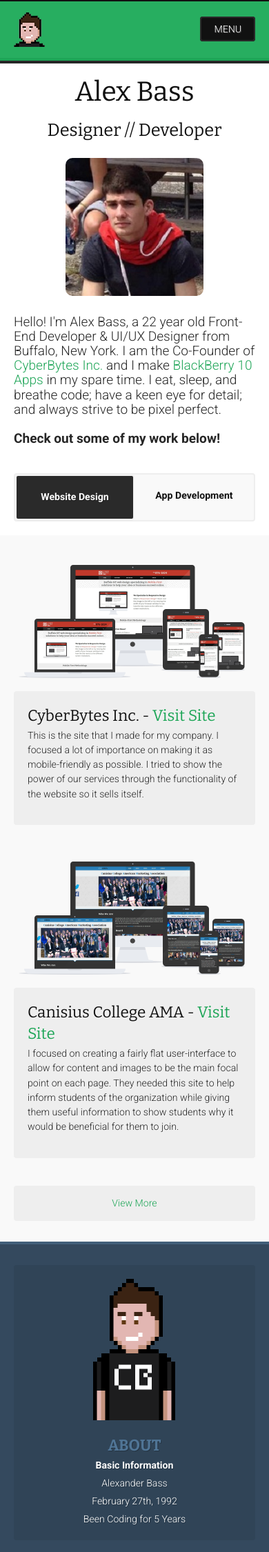
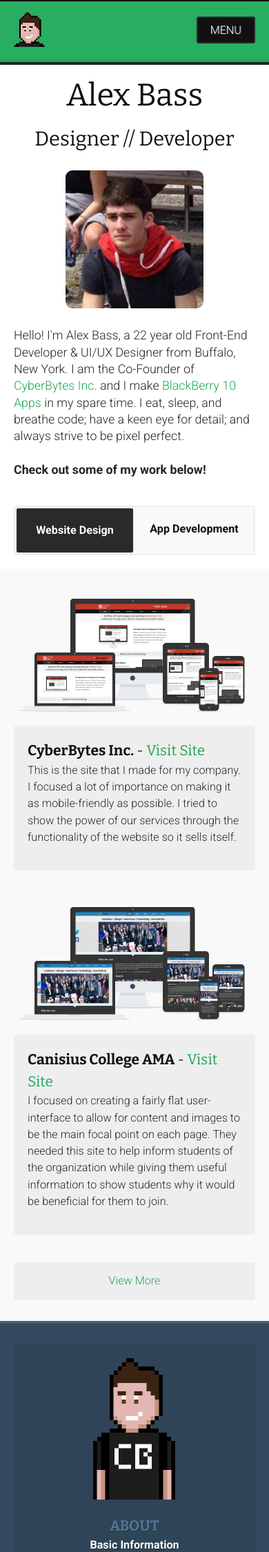
Before and after one commit to abass/abass-old, a PHP site: page / in a window 390 px wide. Shown: the top 2250 px of the page at 69% size. Run offline with PHP 8.4, Linux system fonts and the light colour scheme; style sheets or scripts are compiled from the project's sources.

Commit message:
Mobile typography golden ratio

```diff
--- a/index.html
+++ b/index.html
@@ -70,21 +70,21 @@
       <div class="contained">
         <aside><img src="img/portfolio/cb.png" alt="CyberBytes Inc."></aside>
         <article>
-          <h5>CyberBytes Inc. - <a href="http://www.cyberbytesinc.com">Visit Site</a></h5>
+          <h6><strong>CyberBytes Inc.</strong> - <a href="http://www.cyberbytesinc.com">Visit Site</a></h6>
           <p class="xxsm">This is the site that I made for my company. I focused a lot of importance on making it as mobile-friendly as possible. I tried to show the power of our services through the functionality of the website so it sells itself.</p>
         </article>
       </div>
       <div class="contained">
         <aside><img src="img/portfolio/ama.png" alt="American Marketing Association"></aside>
         <article>
-          <h5>Canisius College AMA - <a href="http://www.canisiusama.com">Visit Site</a></h5>
+          <h6><strong>Canisius College AMA</strong> - <a href="http://www.canisiusama.com">Visit Site</a></h6>
           <p>I focused on creating a fairly flat user-interface to allow for content and images to be the main focal point on each page. They needed this site to help inform students of the organization while giving them useful information to show students why it would be beneficial for them to join.</p>
         </article>
       </div>
       <div class="contained">
         <aside><img src="img/portfolio/rac.png" alt="RAC-Engineering"></aside>
         <article>
-          <h5>RAC-Engineering - <a href="http://www.rac-engineering.com">Visit Site</a></h5>
+          <h6>RAC-Engineering - <a href="http://www.rac-engineering.com">Visit Site</a></h6>
           <p>This site is currently under construction. It will be updated here upon completion. Feel free to check out the site in it's current form.</p>
         </article>
       </div>
@@ -100,7 +100,7 @@
         <aside>
           <div><img src="img/clear.gif" class="portrait" alt="Alex Bass"></div>
           <div>
-            <h5>About</h5>
+            <h6>About</h6>
             <span>Basic Information</span>
             <ul>
               <li>Alexander Bass</li>
@@ -111,7 +111,7 @@
         </aside>
         <article>
           <div>
-            <h5>Experience</h5>
+            <h6>Experience</h6>
             <span>Past Work/Projects</span>
             <ul>
               <li>President - <a href="http://www.cyberbytesinc.com/" rel="nofollow">CyberBytes Inc.</a></li>
@@ -120,7 +120,7 @@
             </ul>
           </div>
           <div>
-            <h5>Languages</h5>
+            <h6>Languages</h6>
             <span>Coding (Preferred)</span>
             <ul>
               <li>HTML5 / CSS3 / Stylus</li>
@@ -129,7 +129,7 @@
             </ul>
           </div>
           <div>
-            <h5>Degree</h5>
+            <h6>Degree</h6>
             <span>Bachelors (Triple Major)</span>
             <ul>
               <li>Management</li>
@@ -138,7 +138,7 @@
             </ul>
           </div>
           <div>
-            <h5>Education</h5>
+            <h6>Education</h6>
             <span>Canisius College</span>
             <ul>
               <li>VP of Design - <a href="http://www.canisiusama.com/" rel="nofollow">AMA</a></li>
@@ -147,7 +147,7 @@
             </ul>
           </div>
           <div>
-            <h5>Random</h5>
+            <h6>Random</h6>
             <span>Interesting Info</span>
             <ul>
               <li>Long $BBRY Investor</li>
@@ -156,7 +156,7 @@
             </ul>
           </div>
           <div>
-            <h5>Hobbies</h5>
+            <h6>Hobbies</h6>
             <span>Personal Interests</span>
             <ul>
               <li>App Development</li>
--- a/resources/css/settings.styl
+++ b/resources/css/settings.styl
@@ -6,7 +6,7 @@ typo_header_weight ?= 400
 typo_tagline_color ?= #aaa
 typo_body ?= Roboto, arial, sans-serif
 typo_body_color ?= #444
-typo_mobile ?= aug_fourth
+typo_mobile ?= golden
 typo_desktop ?= octave
 //major_third
 //octave
--- a/resources/css/style.css
+++ b/resources/css/style.css
@@ -2,8 +2,8 @@ html {
   font-family: Roboto, arial, sans-serif;
   font-weight: 200;
   color: #444;
-  font-size: 14.139999999999999px;
-  line-height: 21.209999999999997px;
+  font-size: 16.18px;
+  line-height: 24.270000000000003px;
 }
 a {
   color: #00f;
@@ -37,33 +37,33 @@ dt {
   color: #111;
 }
 h1 {
-  font-size: 39.592px;
-  line-height: 42.419999999999995px;
-  margin-bottom: 14.139999999999999px;
+  font-size: 45.304px;
+  line-height: 48.540000000000006px;
+  margin-bottom: 16.18px;
 }
 h2 {
-  font-size: 35.35px;
-  line-height: 39.592px;
-  margin-bottom: 11.312px;
+  font-size: 40.45px;
+  line-height: 45.304px;
+  margin-bottom: 12.944px;
 }
 h3 {
-  font-size: 31.107999999999997px;
-  line-height: 36.763999999999996px;
-  margin-bottom: 8.484px;
+  font-size: 35.596000000000004px;
+  line-height: 42.068000000000005px;
+  margin-bottom: 9.708px;
 }
 h4 {
-  font-size: 28.279999999999998px;
-  line-height: 33.936px;
-  margin-bottom: 5.656px;
+  font-size: 32.36px;
+  line-height: 38.832px;
+  margin-bottom: 6.472px;
 }
 h5 {
-  font-size: 22.624px;
-  line-height: 31.107999999999997px;
-  margin-bottom: 2.828px;
+  font-size: 25.888px;
+  line-height: 35.596000000000004px;
+  margin-bottom: 3.236px;
 }
 h6 {
-  font-size: 18.381999999999998px;
-  line-height: 28.279999999999998px;
+  font-size: 21.034000000000002px;
+  line-height: 32.36px;
   margin-bottom: 0px;
 }
 p,
@@ -71,7 +71,7 @@ ul,
 ol,
 pre,
 dl {
-  margin-bottom: 14.139999999999999px;
+  margin-bottom: 16.18px;
 }
 ul,
 ol {
@@ -79,31 +79,31 @@ ol {
 }
 li,
 dd {
-  margin-bottom: 7.069999999999999px;
+  margin-bottom: 8.09px;
 }
 pre {
-  font-size: 11.312px;
+  font-size: 12.944px;
 }
 header p {
   color: #aaa;
 }
 header h1 ~ p {
-  margin-top: -7.069999999999999px;
+  margin-top: -8.09px;
 }
 header h2 ~ p {
-  margin-top: -5.656px;
+  margin-top: -6.472px;
 }
 header h3 ~ p {
-  margin-top: -4.242px;
+  margin-top: -4.854px;
 }
 header h4 ~ p {
-  margin-top: -2.828px;
+  margin-top: -3.236px;
 }
 header h5 ~ p {
-  margin-top: -1.414px;
+  margin-top: -1.618px;
 }
 header h6 ~ p {
-  margin-top: -1.414px;
+  margin-top: -1.618px;
 }
 code {
   padding: 3px 4px;
@@ -545,6 +545,7 @@ header nav#menu.scrolled {
     margin-right: 3%;
     position: relative;
     left: -34.3333333333333%;
+    font-size: 1.1em;
   }
   .main-section p:before,
   .main-section p:after {
@@ -1090,8 +1091,8 @@ header nav#menu.scrolled {
     margin-right: 0%;
   }
 }
-.about aside > div > h5,
-.about article > div > h5 {
+.about aside > div > h6,
+.about article > div > h6 {
   color: #507596;
   text-shadow: 1px 1px 0 rgba(0,0,0,0.25);
   text-transform: uppercase;
@@ -1130,6 +1131,11 @@ header nav#menu.scrolled {
   font-size: 0.8em;
 }
 @media only screen and (max-width: 799px) {
+  .about article > div li {
+    font-size: 0.85em;
+  }
+}
+@media only screen and (max-width: 680px) {
   .about article > div li {
     font-size: 1em;
   }
--- a/resources/css/style.styl
+++ b/resources/css/style.styl
@@ -172,6 +172,7 @@ header
     +below(tbp)
       col(2/3)
       shift(-1/3)
+      font-size: 1.1em
     +below(mbp)
       stack()
       unshift()
@@ -277,7 +278,7 @@ header
       margin: 5px 0
       padding: 0 20px
       border-bottom: 2px solid dkr-blue
-  aside > div > h5, article > div > h5
+  aside > div > h6, article > div > h6
     color: ltrrr-blue
     text-shadow: b-ts
     text-transform: uppercase
@@ -308,6 +309,8 @@ header
     margin: 5px 0
     font-size: .8em
     +below(tbp)
+      font-size: .85em
+    +below(pbp)
       font-size: 1em
   article > div a
     // font-weight: bold
```
